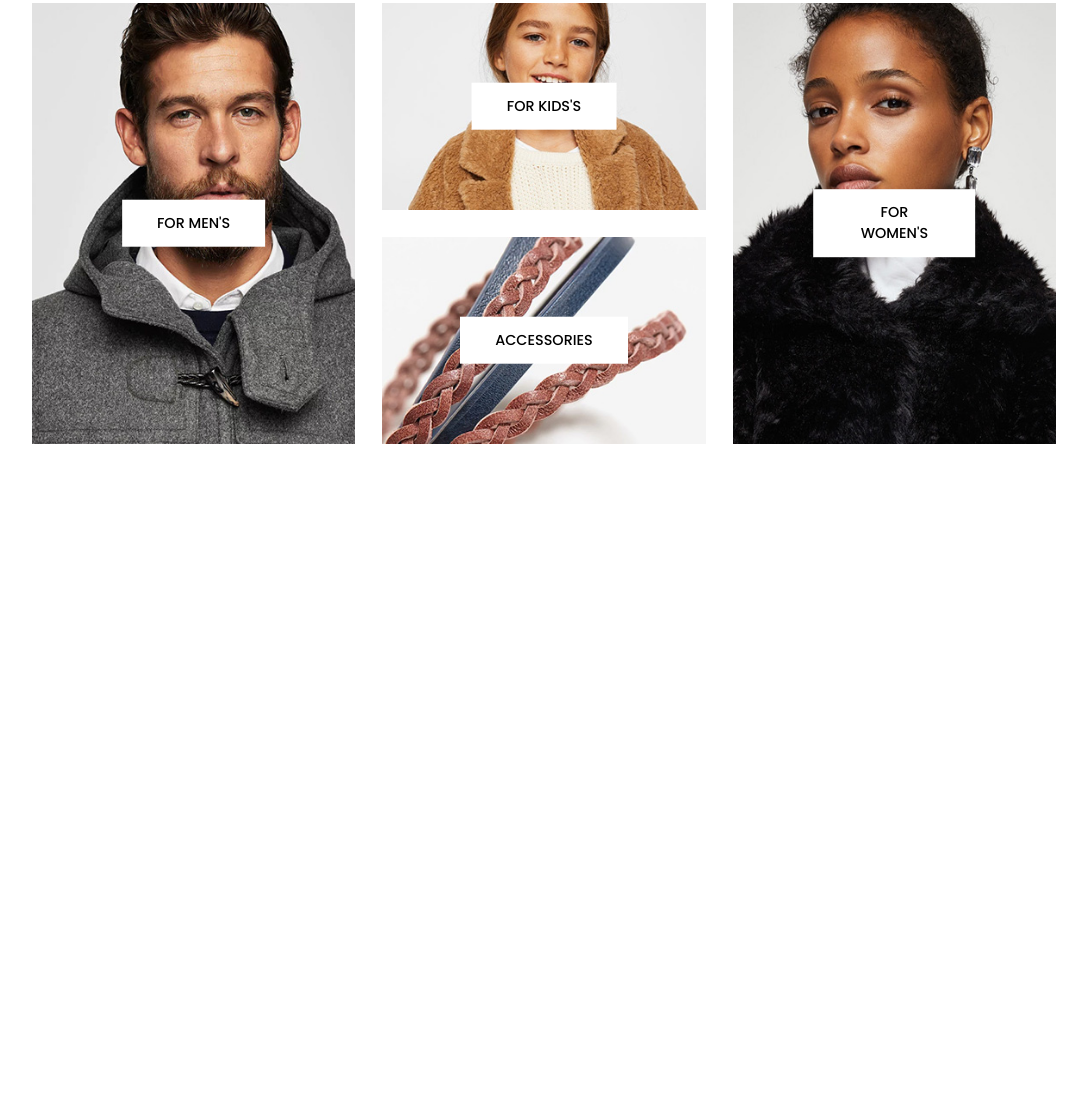
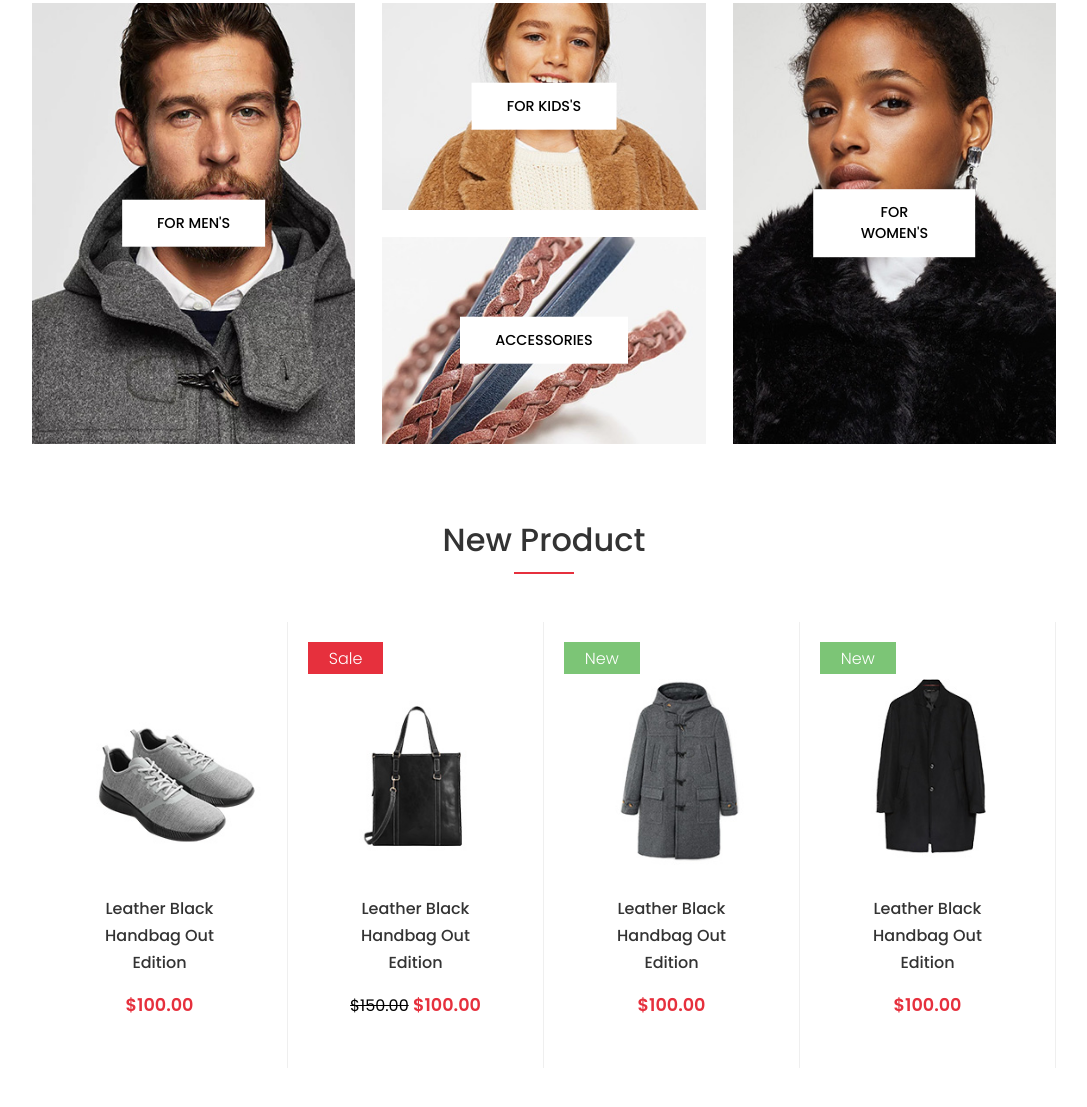
Before and after one commit to aditiprajapati14/Ecommerce-Project, a plain HTML site: page index.html in a window 1280 px wide. Shown: the part 1069-2176 px from the top of the page, without its empty margins (96-1183 px from the left). Before the commit the page ends 1513 px from the top, so only its background shows below. Drawn offline with Linux system fonts and the light colour scheme.

Commit message:
update all
update all

```diff
--- a/index.html
+++ b/index.html
@@ -69,20 +69,70 @@
       <section class="section">
         <div class="category-container container">
           <div class="category">
-                    <img src="Images/for men.jpg">
+            <img src="Images/for men.jpg" />
             <button>for Men's</button>
           </div>
           <div class="category">
-                    <img src="Images/for kids.jpg">
+            <img src="Images/for kids.jpg" />
             <button>for Kids's</button>
           </div>
           <div class="category">
-                    <img src="Images/for accessories.jpg">
+            <img src="Images/for accessories.jpg" />
             <button>Accessories</button>
           </div>
           <div class="category">
-                    <img src="Images/for women.jpg">
+            <img src="Images/for women.jpg" />
             <button>for Women's</button>
+          </div>
+        </div>
+      </section>
+      <section class="section">
+        <div class="container">
+          <h2>New Product</h2>
+          <div class="line"></div>
+
+          <div class="card-container flex">
+            <div class="card">
+              <img src="Images/card-image1.jpg" />
+              <div class="card-content">
+                <p class="title">Leather Black Handbag Out Edition</p>
+                <div class="price">
+                  <span class="amount">$100.00</span>
+                </div>
+                <button class="add-to-cart">Add to Cart</button>
+              </div>
+            </div>
+            <div class="card sale">
+              <img src="Images/card-image2.jpg" />
+              <div class="card-content">
+                <p class="title">Leather Black Handbag Out Edition</p>
+                <div class="price">
+                  <del>$150.00</del>
+                  <span class="amount">$100.00</span>
+                </div>
+                <button class="add-to-cart">Add to Cart</button>
+              </div>
+            </div>
+            <div class="card new">
+              <img src="Images/card-image3.jpg" />
+              <div class="card-content">
+                <p class="title">Leather Black Handbag Out Edition</p>
+                <div class="price">
+                  <span class="amount">$100.00</span>
+                </div>
+                <button class="add-to-cart">Add to Cart</button>
+              </div>
+            </div>
+            <div class="card new">
+              <img src="Images/card-image4.jpg" />
+              <div class="card-content">
+                <p class="title">Leather Black Handbag Out Edition</p>
+                <div class="price">
+                  <span class="amount">$100.00</span>
+                </div>
+                <button class="add-to-cart">Add to Cart</button>
+              </div>
+            </div>
           </div>
         </div>
       </section>
--- a/style.css
+++ b/style.css
@@ -219,3 +219,99 @@ button:hover{
 .category:hover::before{
     width:100%
 }
+
+h2{
+    font-size: 2rem;
+    line-height: 4rem;
+    color: var(--light-black);
+    font-weight: 500;
+    text-align: center;
+}
+
+.line{
+    background: var(--primary-clr);
+    width: 60px;
+    height: 2.5px;
+    margin: auto;
+}
+
+.card-container{
+    justify-content: center;
+    margin-top: 3rem;
+    text-align: center;
+}
+
+.card{
+    border-right: 1px solid #efefef;
+    flex: 1;
+    padding-block: 3.1rem;
+    margin-bottom: 2rem;
+    transition: all .3s ease-in-out;
+    position: relative;
+}
+
+.card:hover{
+    box-shadow: 0px 5px 19px 1px rgba(36, 11, 12, .15);
+    z-index: 3;
+}
+
+.card-content{
+   padding: 0 3rem;
+}
+
+.title{
+    font-size: 1rem;
+    color: var(--light-black);
+    line-height: 1.7rem;
+    font-weight: 500;
+}
+
+.price{
+    margin-top: 1rem;
+}
+
+.del{
+    color: #c5c5c5;
+}
+
+.amount{
+    font-size: 1.1rem;
+    font-weight: 600;
+}
+
+.add-to-cart{
+    position: absolute;
+    left:0;
+    right:0;
+    top:100%;
+    transform: translateY(10px);
+    opacity: 0;
+    visibility: hidden;
+    transition: all .3s ease-in-out;
+}
+
+.card:hover .add-to-cart{
+    transform: translateY(0);
+    opacity: 1;
+    visibility: visible;
+}
+
+.sale::before,
+.new::before{
+    position: absolute;
+    top: 20px;
+    left:20px;
+    padding: .2rem 1.3rem;
+    color: var(--white-clr);
+    font-weight: 300;
+}
+
+.new::before{
+    content: 'New';
+    background: var(--tag-clr);
+}
+
+.sale::before{
+    content: 'Sale';
+    background: var(--primary-clr);
+}
```
Lines whose indentation alone changed are shown as unchanged.
